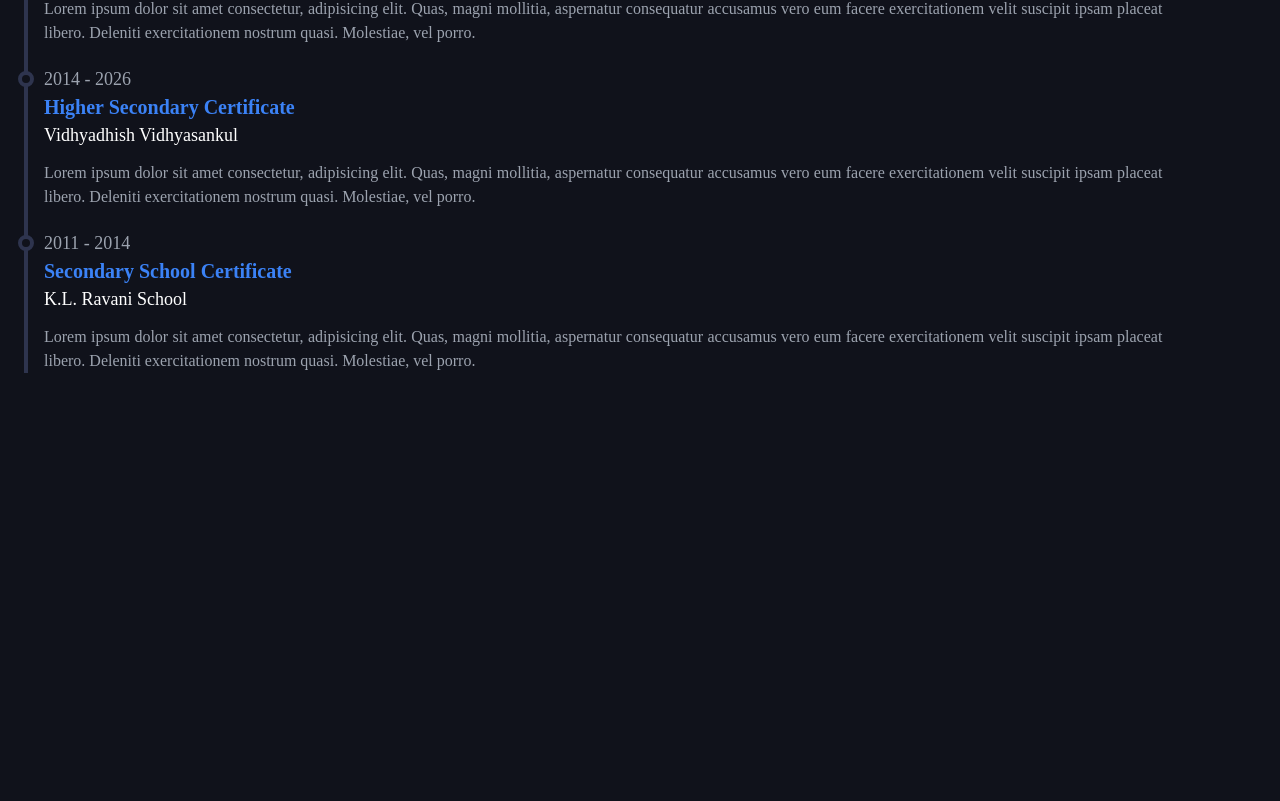
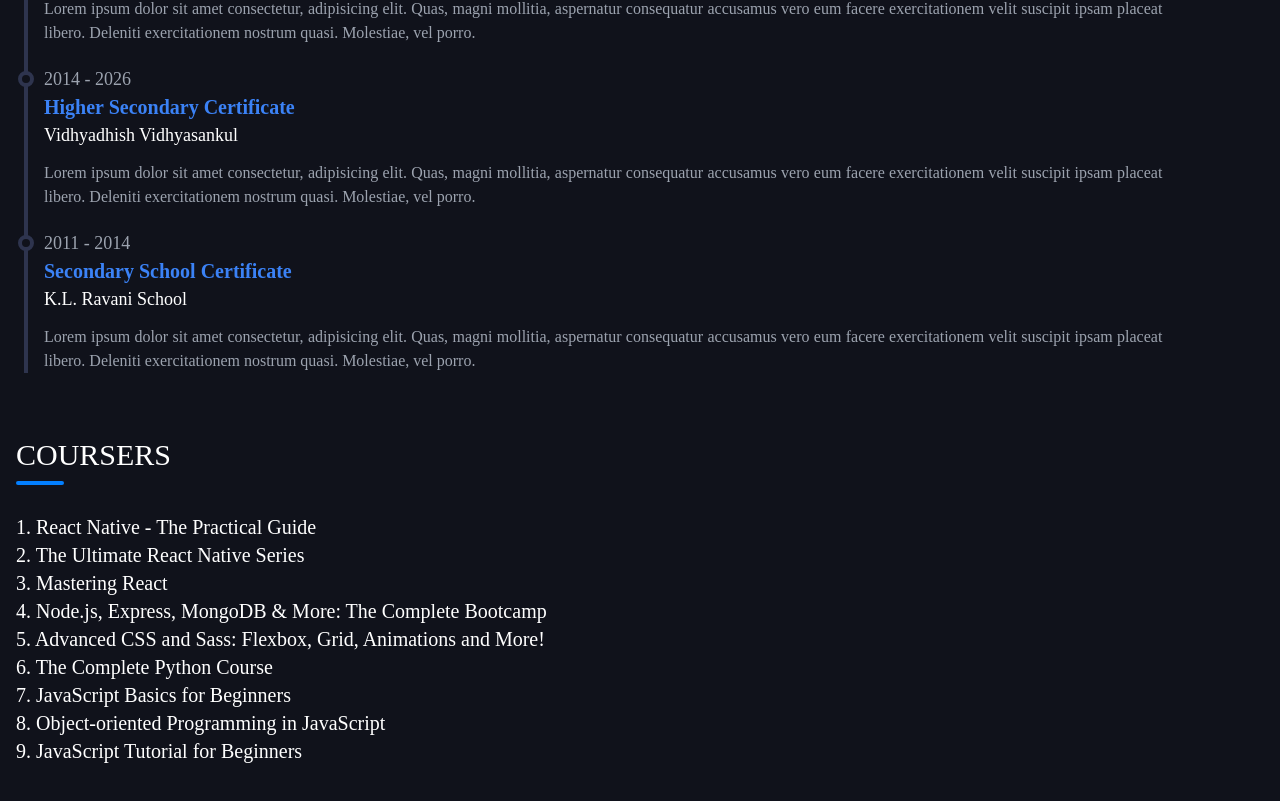
Before and after one commit to lucifer2355/portfolio-2, a Next.js app: page /resume in a window 1280 px wide. Shown: the part 1679-2480 px from the top of the page. Before the commit the page ends 2052 px from the top, so only its background shows below. Built offline with nearby package versions, Linux system fonts and the light colour scheme; what tailwindcss-pseudo-elements would draw is missing.

Commit message:
add courses section

```diff
--- /dev/null
+++ b/data/resume/courses.js
@@ -0,0 +1,57 @@
+export const courses = [
+  {
+    title: "React Native - The Practical Guide",
+    number: "1",
+    link: "https://www.udemy.com/course/react-native-the-practical-guide/",
+    univerity: "Udemy",
+  },
+  {
+    title: "The Ultimate React Native Series",
+    number: "2",
+    link: "https://codewithmosh.com/p/the-ultimate-react-native-course-part2",
+    univerity: "Udemy",
+  },
+  {
+    title: "Mastering React",
+    number: "3",
+    link: "https://codewithmosh.com/p/mastering-react",
+    univerity: "Code With Mosh",
+  },
+  {
+    title: "Node.js, Express, MongoDB & More: The Complete Bootcamp",
+    number: "4",
+    link: "https://www.udemy.com/course/nodejs-express-mongodb-bootcamp/",
+    univerity: "Udemy",
+  },
+  {
+    title: "Advanced CSS and Sass: Flexbox, Grid, Animations and More!",
+    number: "5",
+    link: "https://www.udemy.com/course/advanced-css-and-sass/",
+    univerity: "Udemy",
+  },
+  {
+    title: "The Complete Python Course",
+    number: "6",
+    link: "https://codewithmosh.com/p/python-programming-course-beginners",
+    univerity: "Code With Mosh",
+  },
+  {
+    title: "JavaScript Basics for Beginners",
+    number: "7",
+    link: "https://codewithmosh.com/p/javascript-basics-for-beginners",
+    univerity: "Code With Mosh",
+  },
+  {
+    title: "Object-oriented Programming in JavaScript",
+    number: "8",
+    link:
+      "https://codewithmosh.com/p/object-oriented-programming-in-javascript",
+    univerity: "Code With Mosh",
+  },
+  {
+    title: "JavaScript Tutorial for Beginners",
+    number: "9",
+    link: "https://www.youtube.com/watch?v=Qqx_wzMmFeA",
+    univerity: "YouTube",
+  },
+];
--- a/pages/about.jsx
+++ b/pages/about.jsx
@@ -10,7 +10,7 @@ const About = () => {
   return (
     <>
       <MobileDrawer />
-      <div className='pl-4 pr-4 pt-1'>
+      <div className='pl-4 pr-4 pt-1 mb-10'>
         <Title title='ABOUT ME' />
 
         <div
--- a/pages/resume.jsx
+++ b/pages/resume.jsx
@@ -9,12 +9,13 @@ import Skills from "../components/Skills";
 import WorkAndQualifications from "../components/WorkAndQualifications";
 import { workExperiences } from "../data/resume/workExperiences";
 import { qualifications } from "../data/resume/qualifications";
+import { courses } from "../data/resume/courses";
 
 const Resume = () => {
   return (
     <>
       <MobileDrawer />
-      <div className='pl-4 pr-4 pt-1'>
+      <div className='pl-4 pr-4 pt-1 mb-10'>
         <Title title='MY SKILL' />
         <Skills />
         <Title title='RESUME' />
@@ -28,6 +29,20 @@ const Resume = () => {
           Icon={<Image src={bookSvg} width={30} height={30} />}
           data={qualifications}
         />
+
+        <Title title='COURSERS' />
+        <div className='mt-10'>
+          {courses.map((course) => (
+            <a
+              key={course.number}
+              href={course.link}
+              target='_blank'
+              className='block text-xl font-thin'
+            >
+              {course.number}. {course.title}
+            </a>
+          ))}
+        </div>
       </div>
     </>
   );
```
